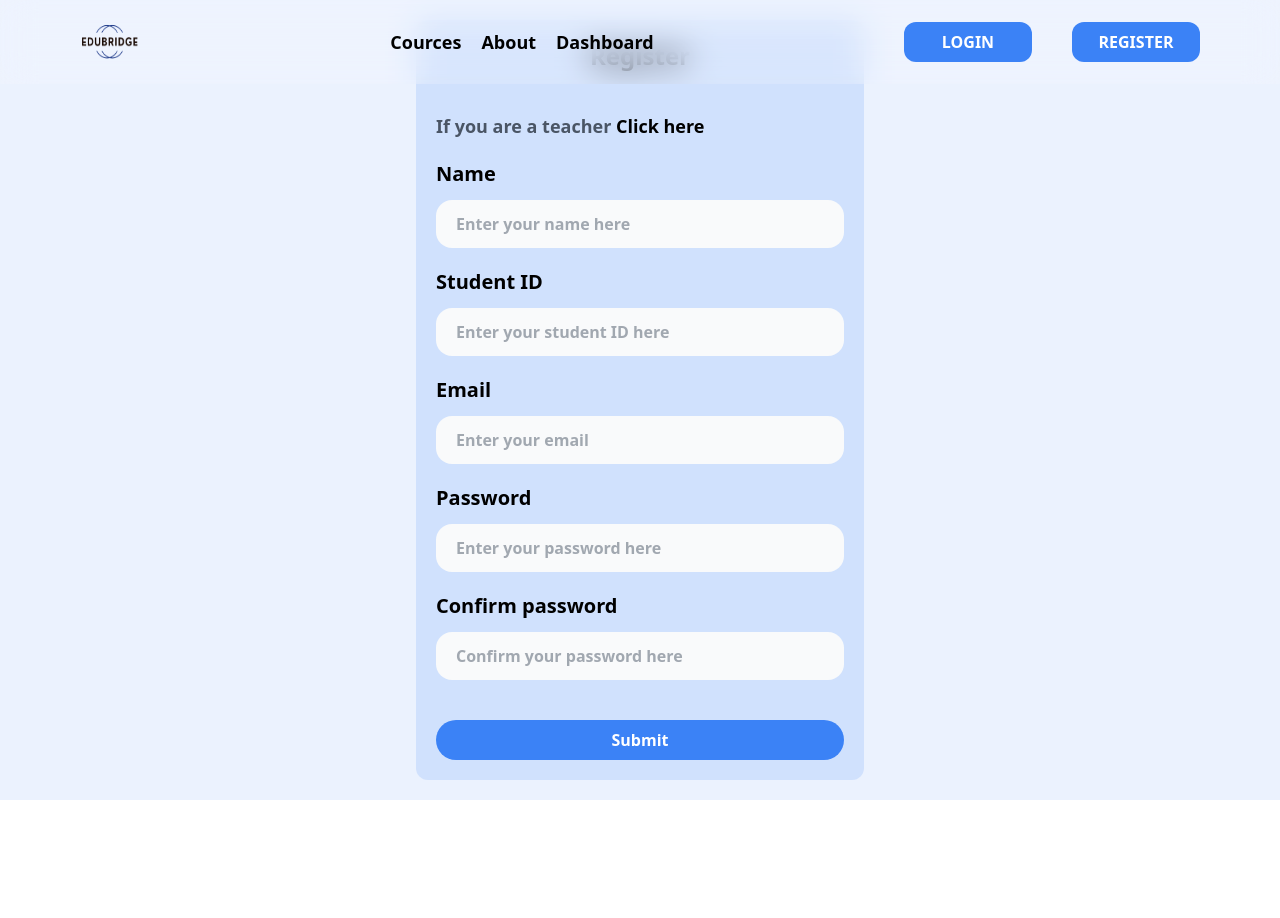
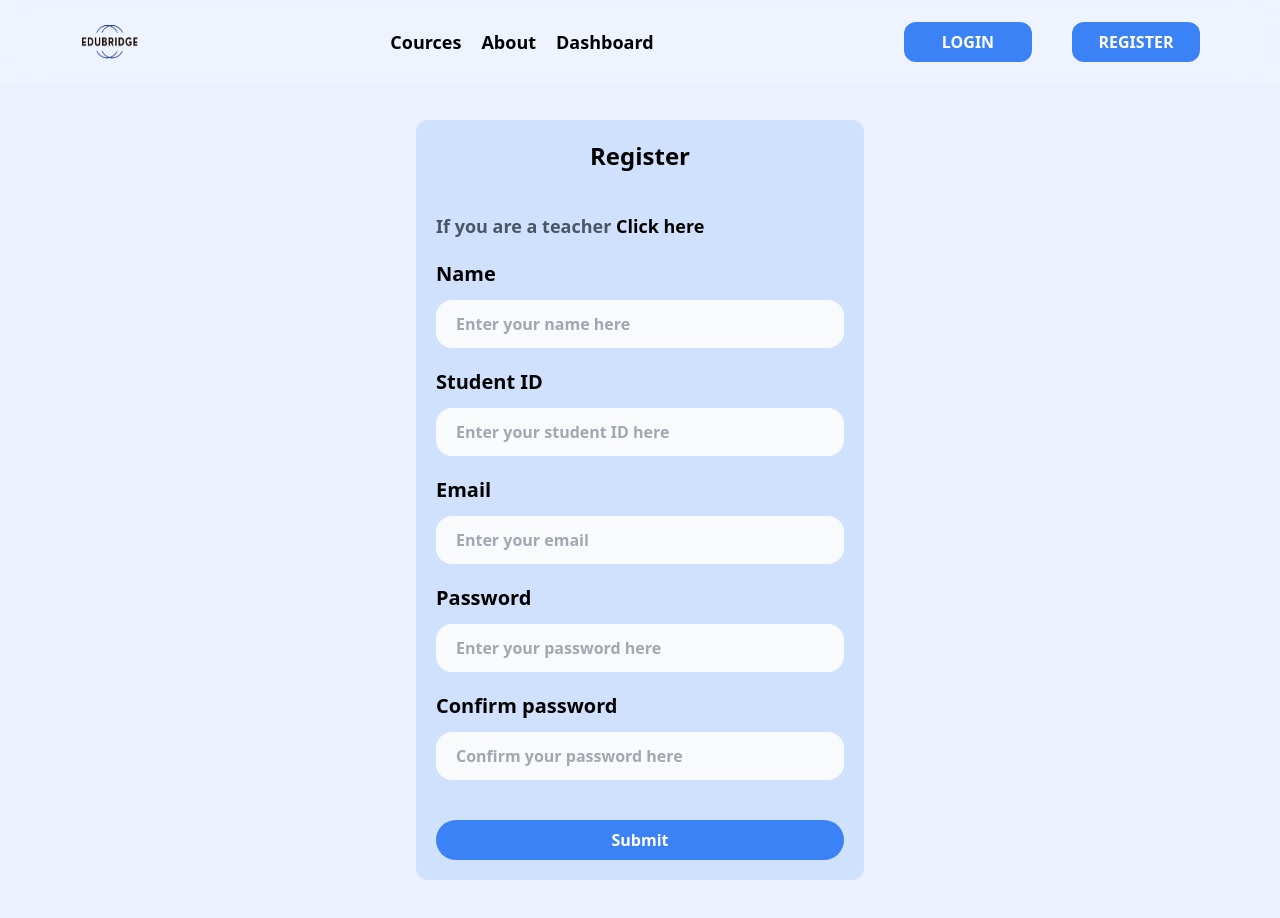
Before and after one commit to KavinduSandeepaAmaranath/ByteUs-EduBridge, a React (Vite) app in the folder client/: page /register in a window 1280 px wide. Shown: the top 918 px of the page. Before the commit the page ends 800 px from the top, so only its background shows below. Built offline with nearby package versions, Linux system fonts and the light colour scheme.

Commit message:
Add min heights

```diff
--- a/client/pages/Register.jsx
+++ b/client/pages/Register.jsx
@@ -69,7 +69,7 @@ const Register = () => {
         damping:20,
         stiffness:200
     }}
-    className='min-h-screen bg-[#3B82F6]/10 flex items-center justify-center'>
+    className='h-[1000px] bg-[#3B82F6]/10 flex items-center justify-center'>
         <div className='min-w-md bg-[#3B82F6]/15 p-5 rounded-xl'>
             <div className='flex items-center justify-center sm:text-2xl font-bold mb-10'>
                 <div>
```
